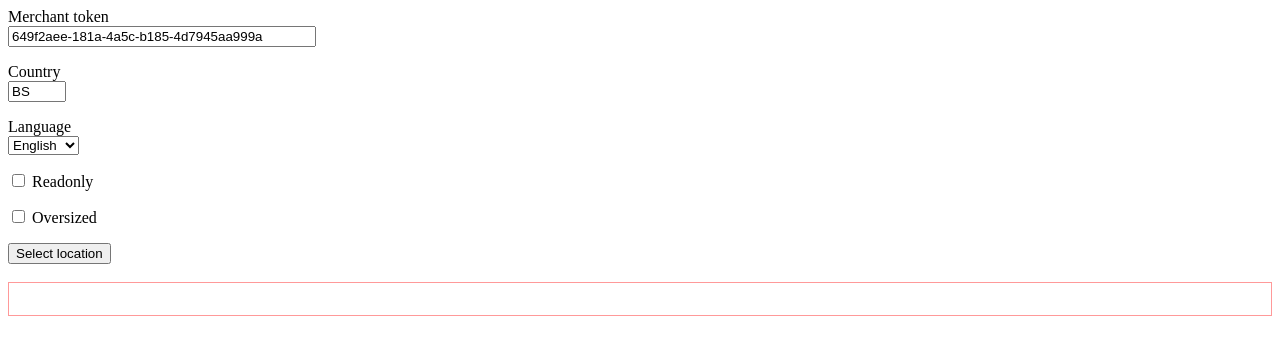
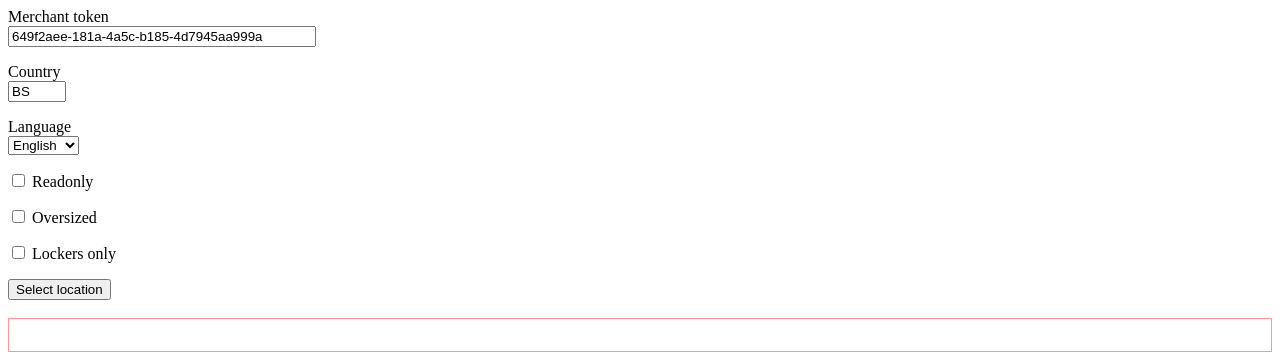
Before and after one commit to Click-to-Collect/clickbox-widget, a website built with webpack: page dist/demo.html in a window 1280 px wide. Built offline with nearby package versions, Linux system fonts and the light colour scheme.

Commit message:
chore: Update demo with lockersOnly

```diff
--- a/dist/demo.html
+++ b/dist/demo.html
@@ -46,6 +46,9 @@
     <label>
       <input type="checkbox" name="oversized"> Oversized
     </label>
+    <label>
+      <input type="checkbox" name="lockersOnly"> Lockers only
+    </label>
 
     <button id="select-button">Select location</button>
     <br><br>
@@ -61,6 +64,7 @@
             locale: document.querySelector('[name=locale]').value,
             readonly: document.querySelector('[name=readonly]').checked,
             oversized: document.querySelector('[name=oversized]').checked,
+            lockersOnly: document.querySelector('[name=lockersOnly]').checked,
           }).then(function(data) {
             document.querySelector('#data').innerHTML = JSON.stringify(data,null,2)
           })
```
